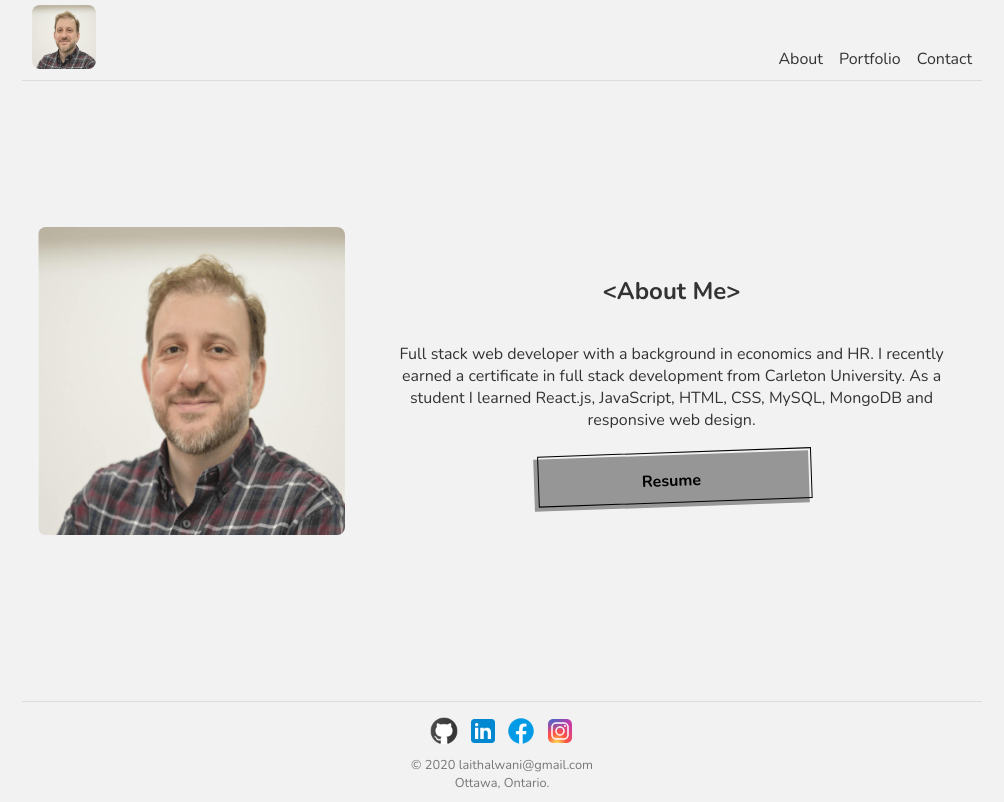
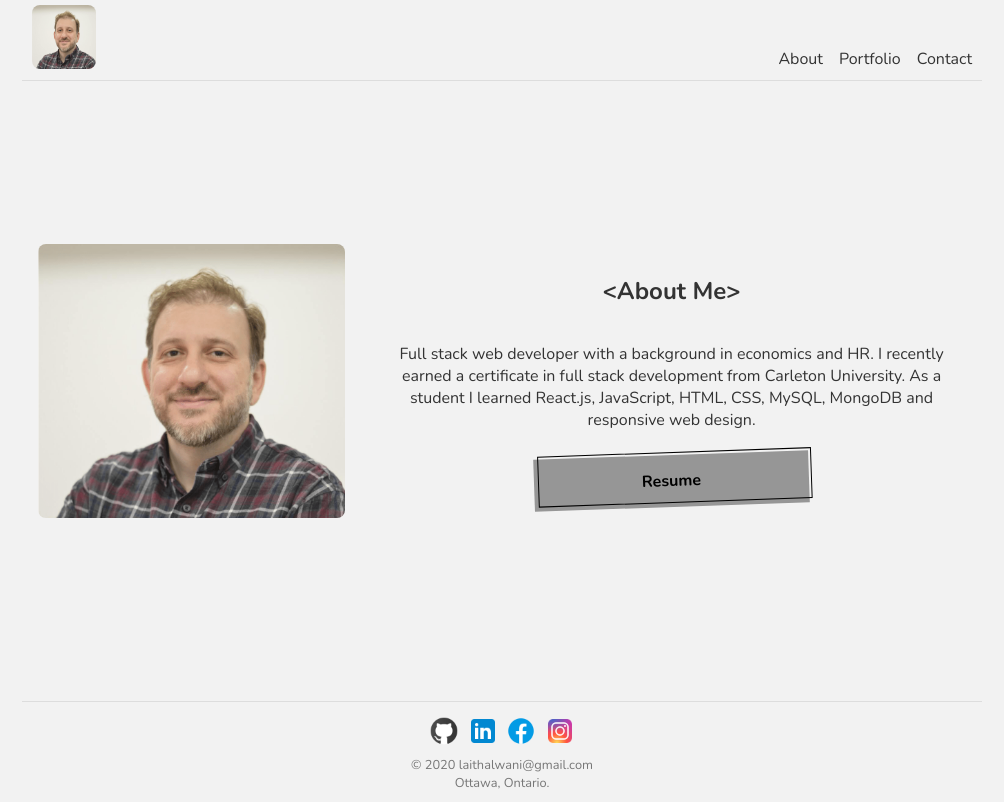
Before and after one commit to LaithAlwani/LaithAlwani, a Next.js app: page / in a window 1280 px wide. Shown: the whole page, without its empty margins (138-1142 px from the left). Built offline with nearby package versions, Linux system fonts and the light colour scheme.

Commit message:
fixed console warning

```diff
--- a/pages/index.js
+++ b/pages/index.js
@@ -19,7 +19,7 @@ export default function Home() {
             id="my-image"
             // layout="responsive"
             width={900}
-            height={900}
+            height={800}
           />
         </div>
 
--- a/styles/globals.css
+++ b/styles/globals.css
@@ -28,7 +28,7 @@ img{
 nav{
   position: relative;
   display: flex;
-  justify-content: end;
+  justify-content: flex-end;
   align-items: flex-end;
   padding: 5px 10px ;
   border-bottom: 1px solid #ddd;
```
